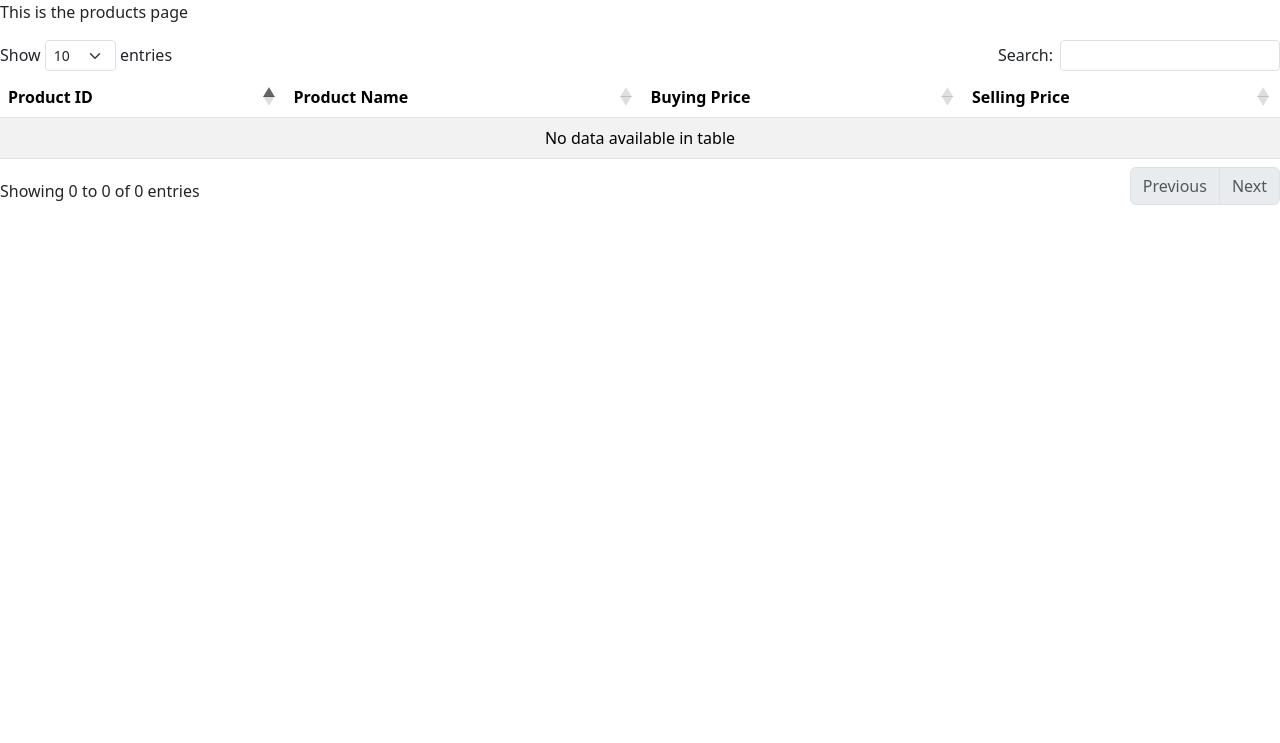
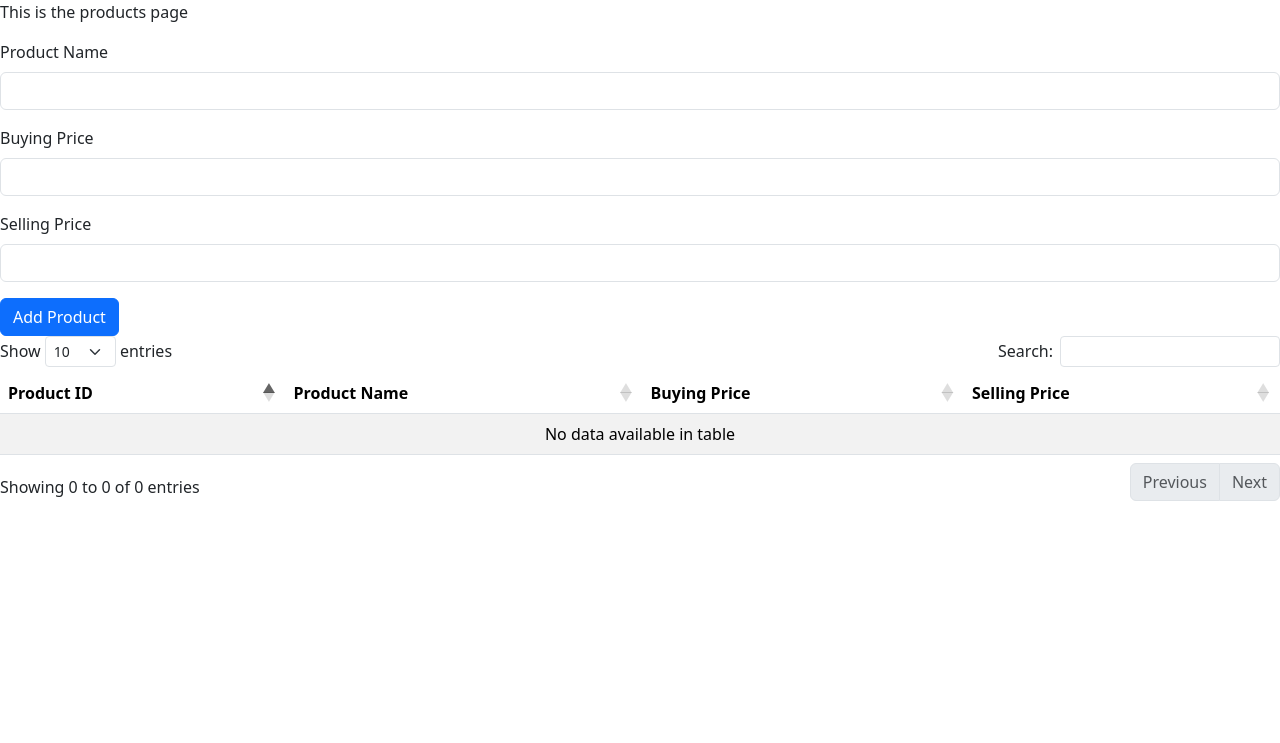
Before and after one commit to Sonia-Murei/myduka, a Flask app: page /products in a window 1280 px wide. Shown: the part 56-799 px from the top of the page. Run offline with Flask 3, Linux system fonts and the light colour scheme; data that the repository does not hold is empty; some libraries are stand-ins or nearby versions.

Commit message:
Posting Data In Flask

```diff
--- a/main.py
+++ b/main.py
@@ -1,5 +1,5 @@
-from flask import Flask, render_template
-from database import get_products,get_sales,get_stocks
+from flask import Flask, render_template,request,redirect,url_for
+from database import get_products,get_sales,get_stocks,insert_products,insert_sales,insert_stock
 
 # Flask Instance : because "app" is an object and an object is an instance of a class.
 # "Flask" is a class
@@ -15,15 +15,53 @@ def products():
     products_data=get_products()
     return render_template("products.html", products_data = products_data)
 
+@app.route('/add_products',methods=['GET','POST'])
+def add_products():
+    if request.method == 'POST':
+        product_name = request.form['p_name']
+        buying_price = request.form['b_price']
+        selling_price = request.form['s_price']
+
+        new_product=(product_name,buying_price,selling_price)
+        insert_products(new_product)
+        print("Product added successfully")
+
+    return redirect(url_for('products'))
+
 @app.route('/sales')
 def sales():
     sales_data=get_sales()
     return render_template("sales.html",sales_data = sales_data)
 
+@app.route('/add_sales',methods=['GET','POST'])
+def add_sales():
+    if request.method == 'POST':
+        product_id = request.form['pid']
+        quantity = request.form['qt']
+
+        new_sale=(product_id,quantity)
+        insert_sales(new_sale)
+        print("Sale added successfully")
+
+    return redirect(url_for('sales'))
+
+
 @app.route('/stock')
 def stock():
     stocks_data=get_stocks()
     return render_template("stock.html", stocks_data = stocks_data)
+
+@app.route('/add_stocks',methods=['GET','POST'])
+def add_stocks():
+    if request.method == 'POST':
+        product_id = request.form['pid']
+        quantity = request.form['stock_qt']
+
+        new_sale=(product_id,quantity)
+        insert_sales(new_sale)
+        print("Stock added successfully")
+
+    return redirect(url_for('stock'))
 
 @app.route('/dashboard')
 def dashboard():
--- a/templates/products.html
+++ b/templates/products.html
@@ -5,6 +5,24 @@
 
 <div>
     <p>This is the products page</p>
+</div>
+
+<div>
+    <form action="/add_products" method="post">
+        <div class="mb-3">
+            <label for="exampleInputEmail1" class="form-label">Product Name</label>
+            <input type="text" name="p_name" class="form-control" id="exampleInputEmail1" aria-describedby="emailHelp">
+        </div>
+        <div class="mb-3">
+            <label for="exampleInputPassword1" class="form-label">Buying Price</label>
+            <input type="number" name="b_price" class="form-control" id="exampleInputPassword1">
+        </div>
+        <div class="mb-3">
+            <label for="exampleInputPassword1" class="form-label">Selling Price</label>
+            <input type="number" name="s_price" class="form-control" id="exampleInputPassword1">
+        </div>
+        <button type="submit" class="btn btn-primary">Add Product</button>
+    </form>
 </div>
 
 <div>
```
Also changed, not shown: templates/sales.html (+14 -0 lines), templates/stock.html (+14 -0 lines).
